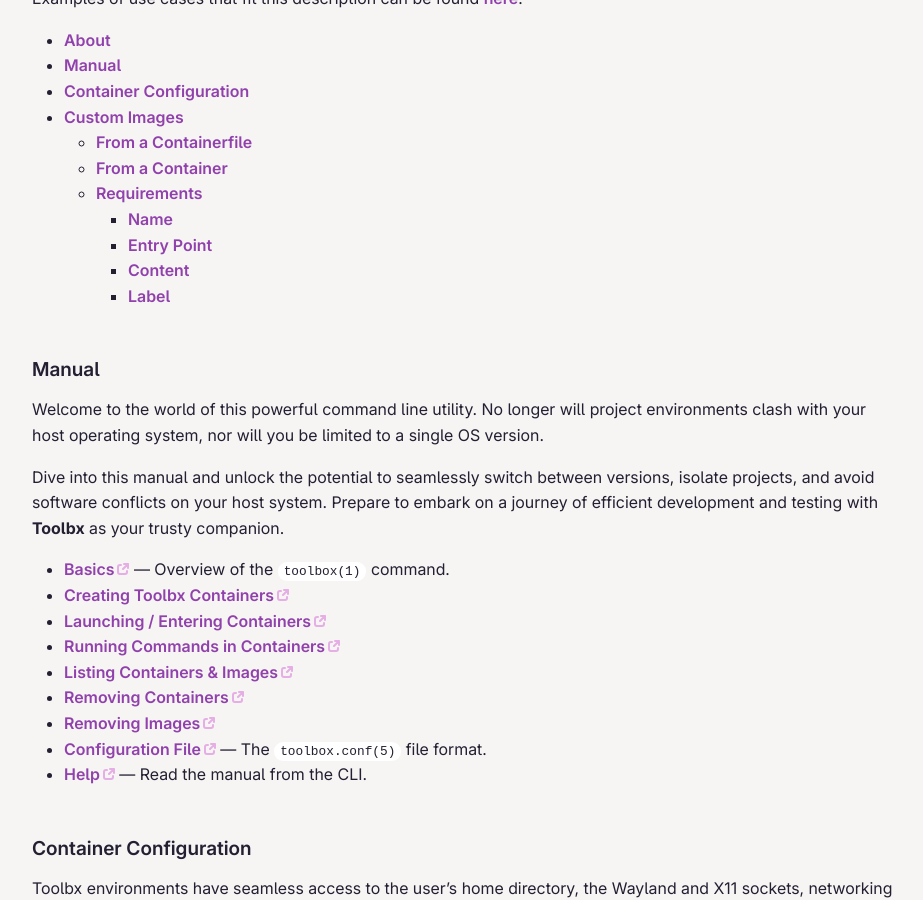
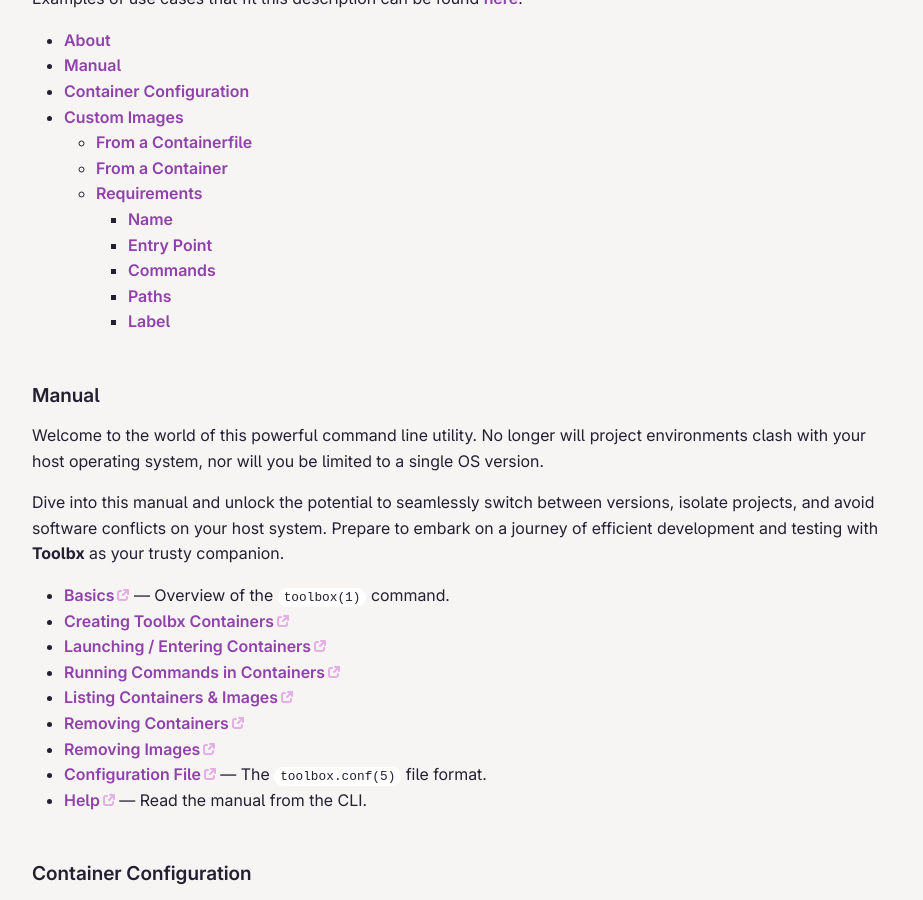
Before and after one commit to containers/containertoolbx.org, a Jekyll site: the page built from doc.md, in a window 1280 px wide and 900 px high, scrolled down 1116 px. Shown: the whole window, without its empty margins (176-1099 px from the left). Built offline with Jekyll 4.4.1, drawn with Linux system fonts in a browser that asks for light colours.

Commit message:
Split commands and paths under image requirements
https://github.com/containers/toolbox/issues/1606

```diff
--- a/doc.md
+++ b/doc.md
@@ -156,7 +156,7 @@
 
 Toolbx specifies the entry points of containers in a certain way. If images specify their own entry points then it will prevent the [toolbox enter](https://github.com/containers/toolbox/blob/main/doc/toolbox-enter.1.md) and [toolbox run](https://github.com/containers/toolbox/blob/main/doc/toolbox-run.1.md) commands from working.
 
-#### Content
+#### Commands
 
 Images MUST have these commands:
 * `capsh(1)`
@@ -170,6 +170,8 @@
 * `ldconfig(8)`
 
 Toolbx configures containers in very specific ways. The absence of any of these tools can prevent the [toolbox enter](https://github.com/containers/toolbox/blob/main/doc/toolbox-enter.1.md) and [toolbox run](https://github.com/containers/toolbox/blob/main/doc/toolbox-run.1.md) commands from working.
+
+#### Paths
 
 Toolbx expects the following paths to have the specified attributes:
 * `/etc/host.conf`: If present, MUST be a regular file.
```
